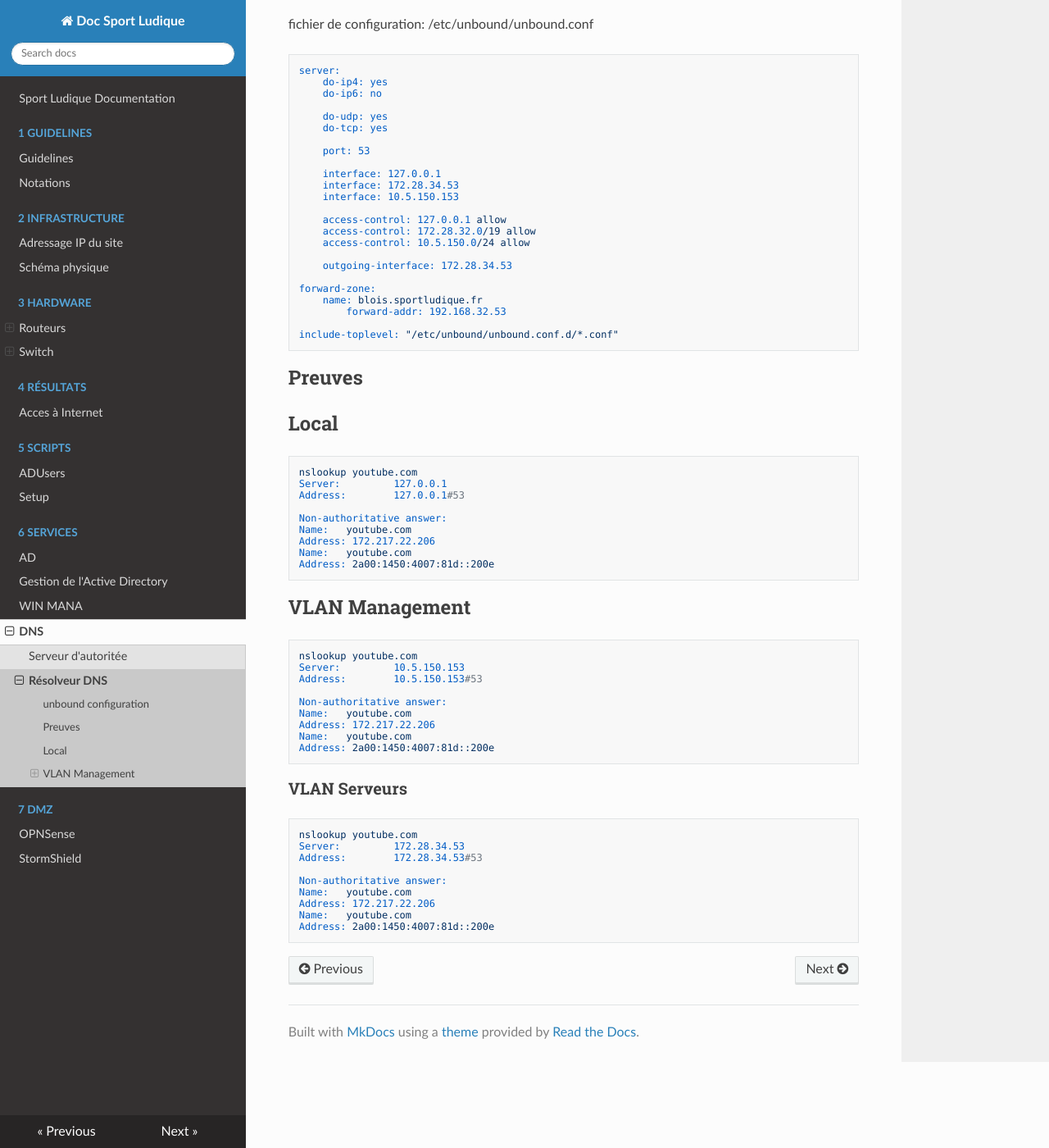
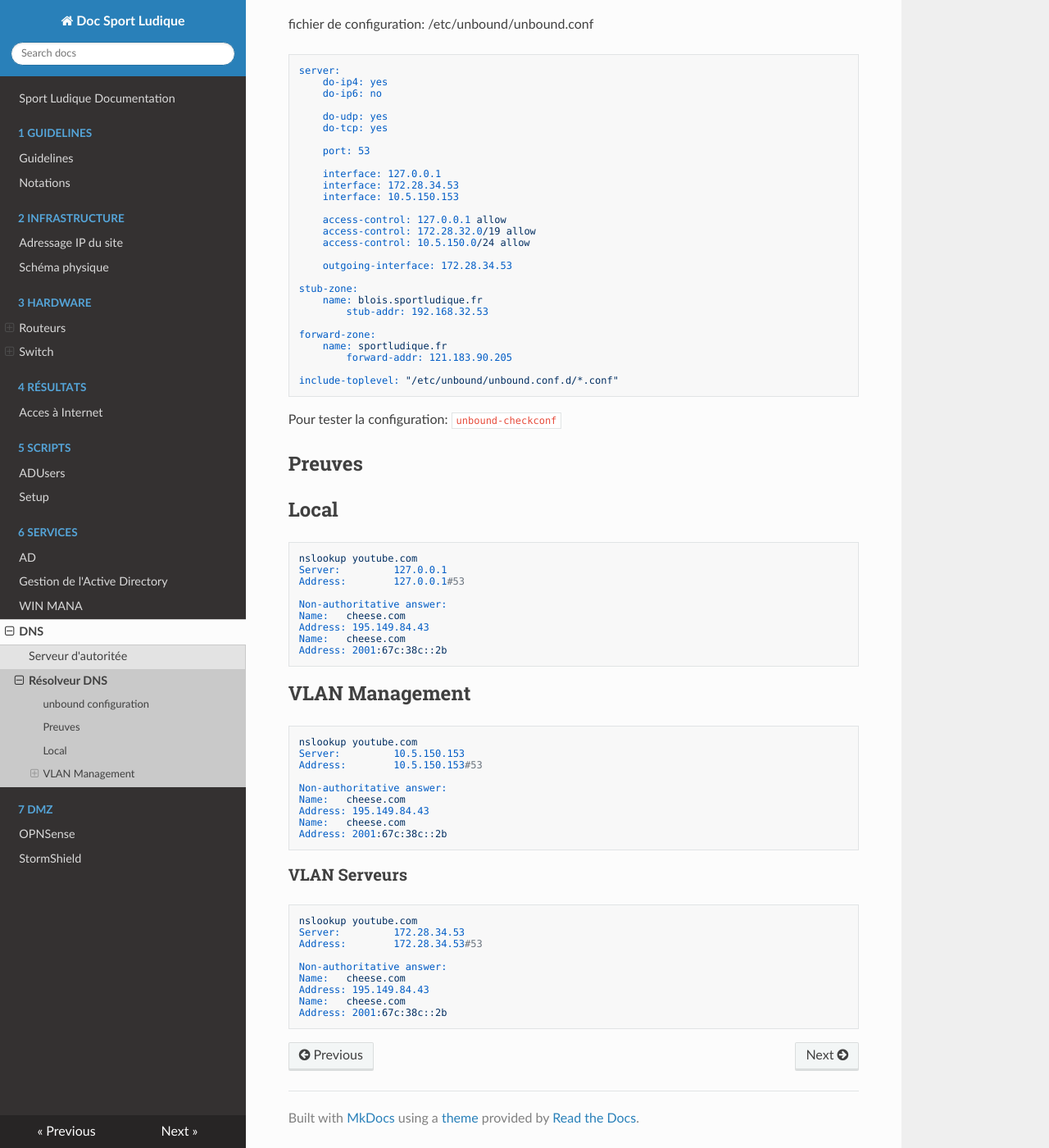
Before and after one commit to DSISportLudique/SportLudique2Doc, an MkDocs documentation site: the page built from docs/6 - Services/DNS/ResolverDNS.md, in a window 1280 px wide and 1400 px high, scrolled down 247 px. Shown: the whole window at 82% size. Built offline with MkDocs 1.6.1, drawn with Linux system fonts in a browser that asks for light colours; nearby versions of some CDN libraries.

Commit message:
Fixed DNS results bc cheese.com == funny

````diff
--- a/docs/6 - Services/DNS/ResolverDNS.md
+++ b/docs/6 - Services/DNS/ResolverDNS.md
@@ -27,12 +27,18 @@ server:
 
     outgoing-interface: 172.28.34.53
 
+stub-zone:
+    name: blois.sportludique.fr
+        stub-addr: 192.168.32.53
+
 forward-zone:
-    name: blois.sportludique.fr
-        forward-addr: 192.168.32.53
+    name: sportludique.fr
+        forward-addr: 121.183.90.205
 
 include-toplevel: "/etc/unbound/unbound.conf.d/*.conf"
 ```
+
+Pour tester la configuration: `unbound-checkconf`
 
 ## Preuves
 
@@ -44,10 +50,10 @@ Server:         127.0.0.1
 Address:        127.0.0.1#53
 
 Non-authoritative answer:
-Name:   youtube.com
-Address: 172.217.22.206
-Name:   youtube.com
-Address: 2a00:1450:4007:81d::200e
+Name:   cheese.com
+Address: 195.149.84.43
+Name:   cheese.com
+Address: 2001:67c:38c::2b
 ```
 
 ## VLAN Management
@@ -57,10 +63,10 @@ Server:         10.5.150.153
 Address:        10.5.150.153#53
 
 Non-authoritative answer:
-Name:   youtube.com
-Address: 172.217.22.206
-Name:   youtube.com
-Address: 2a00:1450:4007:81d::200e
+Name:   cheese.com
+Address: 195.149.84.43
+Name:   cheese.com
+Address: 2001:67c:38c::2b
 ```
 
 ### VLAN Serveurs
@@ -70,8 +76,8 @@ Server:         172.28.34.53
 Address:        172.28.34.53#53
 
 Non-authoritative answer:
-Name:   youtube.com
-Address: 172.217.22.206
-Name:   youtube.com
-Address: 2a00:1450:4007:81d::200e
+Name:   cheese.com
+Address: 195.149.84.43
+Name:   cheese.com
+Address: 2001:67c:38c::2b
 ```
````
Also changed, not shown: docs/6 - Services/DNS/DNSAUT.md (renamed from docs/6 - Services/DNS/Authoritée.md, +1 -1 lines).
